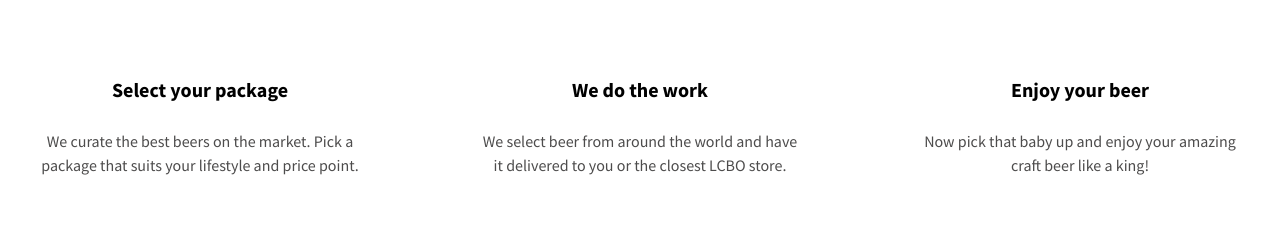
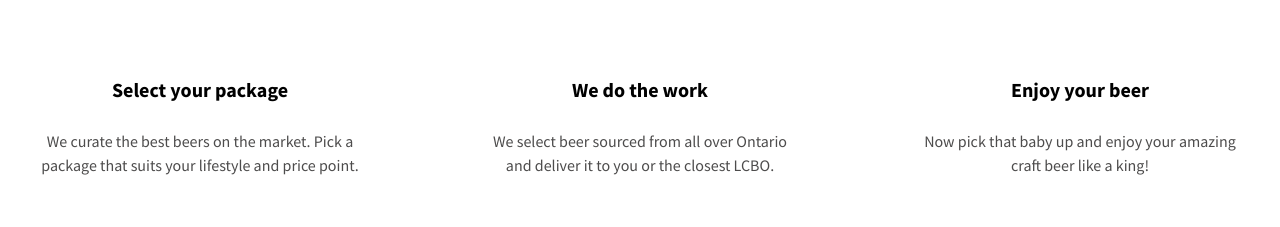
Before and after one commit to briandu/SipBeer, a React (Create React App) app: page / in a window 1280 px wide. Shown: the part 1260-1487 px from the top of the page. Built offline with nearby package versions, Linux system fonts and the light colour scheme; the HTML template or start-up script is replaced by a standard one.

Commit message:
Update steps data

```diff
--- a/src/data/stepsData.js
+++ b/src/data/stepsData.js
@@ -7,7 +7,7 @@ export default [
   {
     imgURL: '',
     title: 'We do the work',
-    description: 'We select beer from around the world and have it delivered to you or the closest LCBO store.',
+    description: 'We select beer sourced from all over Ontario and deliver it to you or the closest LCBO.',
   },
   {
     imgURL: '',
```
